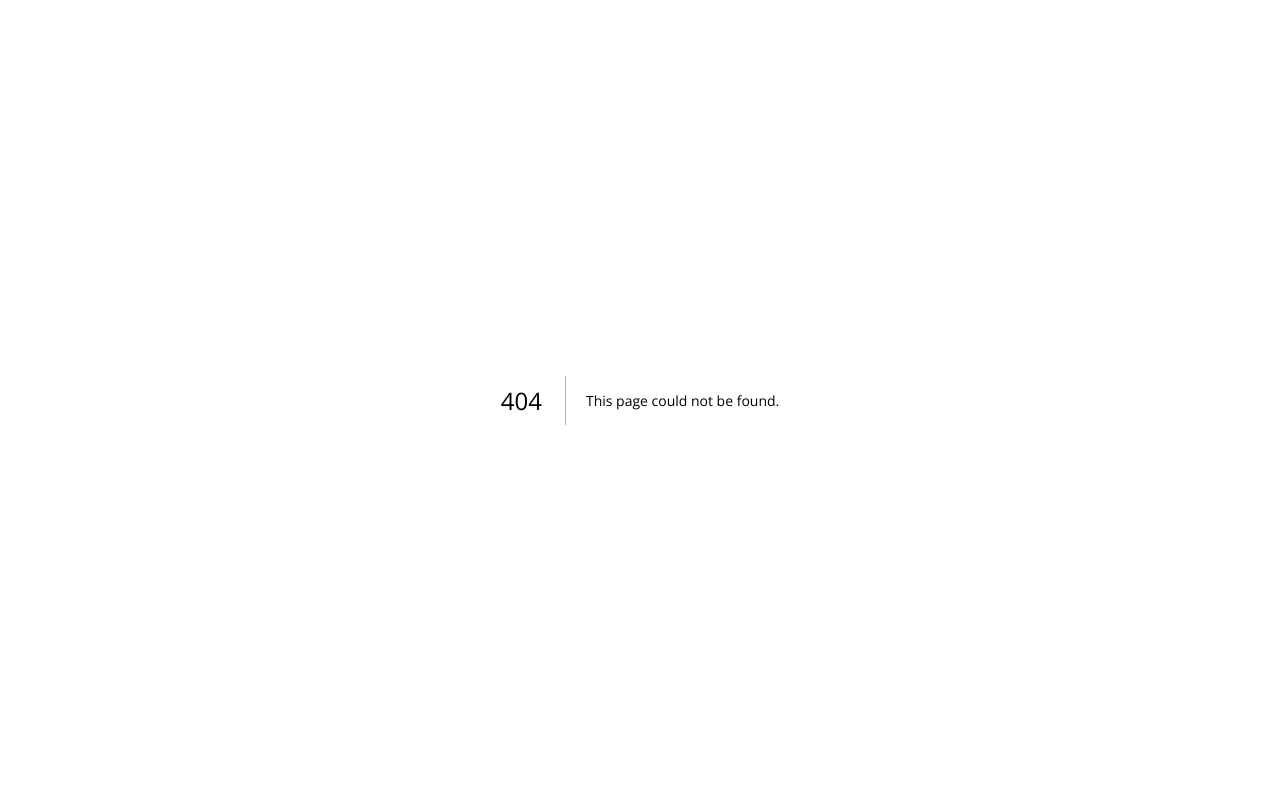
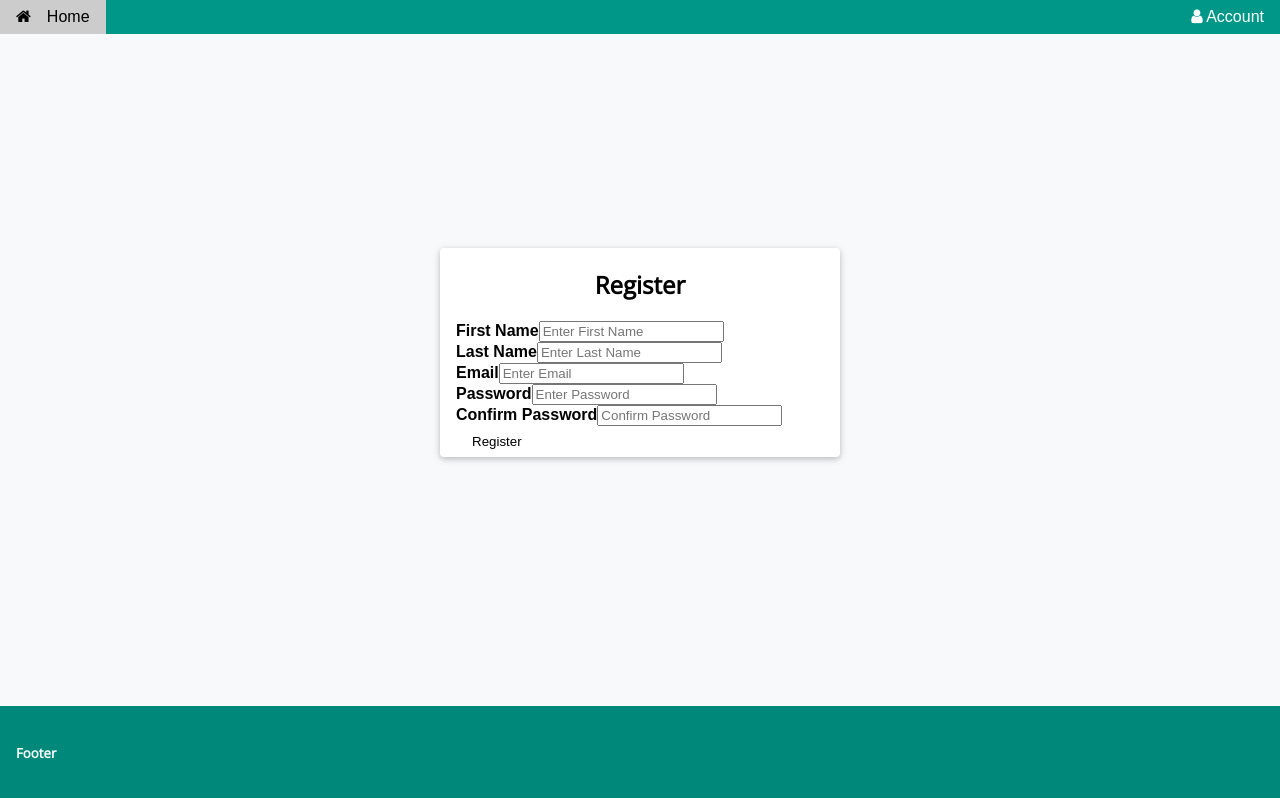
Before and after one commit to NotGatoz/opdracht-marktplaats, a Next.js app: page /auth/register in a window 1280 px wide. Before the commit this address had no page. Built offline with nearby package versions, Linux system fonts and the light colour scheme.

Commit message:
registration and login working

```diff
--- a/components/template.js
+++ b/components/template.js
@@ -1,19 +1,21 @@
 import React from 'react';
+import Link from 'next/link';
 
-export const Navbar = () => (
-  <>
-    {/* Navbar */}
+export function Navbar() {
+  return (
     <div className="top">
-      <div className="bar theme-d2 small">
-        <a href="#" className="bar-item button padding-large theme-d4"><i className="fa fa-home margin-right"></i>Home</a>
-        <a href="#" className="bar-item button right padding-large hover-white"><i className="fa fa-user"></i> Account</a>
+      <div className="bar theme-d2" style={{display: 'flex', justifyContent: 'space-between'}}>
+        <Link href="/" className="bar-item button small padding-small theme-d4"><i className="fa fa-home margin-right"></i>Home</Link>
+        <a href="#" className="bar-item button small hide-small padding-small hover-white"><i className="fa fa-user"></i> Account</a>
       </div>
     </div>
-  </>
-);
+  );
+}
 
-export const Footer = () => (
-  <footer className="container theme-d3 padding-16">
-    <h5>Footer</h5>
-  </footer>
-);
+export function Footer() {
+  return (
+    <footer className="container theme-d3 padding-16">
+      <h5>Footer</h5>
+    </footer>
+  );
+}
--- a/package.json
+++ b/package.json
@@ -8,6 +8,7 @@
     "start": "next start"
   },
   "dependencies": {
+    "@supabase/supabase-js": "^2.83.0",
     "next": "15.5.3",
     "react": "19.1.0",
     "react-dom": "19.1.0"
--- /dev/null
+++ b/pages/auth/register.js
@@ -0,0 +1,140 @@
+import React, { useState } from 'react';
+import Link from 'next/link';
+import { Navbar, Footer } from '../../components/template';
+import { supabase } from '../../utils/supabase';
+
+export default function Register() {
+  const [firstName, setFirstName] = useState('');
+  const [lastName, setLastName] = useState('');
+  const [email, setEmail] = useState('');
+  const [password, setPassword] = useState('');
+  const [confirmPassword, setConfirmPassword] = useState('');
+  const [loading, setLoading] = useState(false);
+  const [message, setMessage] = useState('');
+
+  const handleRegister = async (e) => {
+    e.preventDefault();
+    setLoading(true);
+    setMessage('');
+
+    if (password !== confirmPassword) {
+      setMessage('Passwords do not match');
+      setLoading(false);
+      return;
+    }
+
+    try {
+      const { data, error } = await supabase.auth.signUp({
+        email,
+        password,
+        options: {
+          data: {
+            first_name: firstName,
+            last_name: lastName,
+          }
+        }
+      });
+      if (error) throw error;
+
+      // Insert into users table
+      const { data: profileData, error: profileError } = await supabase
+        .from('users')
+        .insert([
+          {
+            name: firstName,
+            last_name: lastName,
+            email: email,
+            password: password, // Note: Storing password in plain text is insecure; consider hashing
+          }
+        ]);
+
+      if (profileError) {
+        console.error('Profile insert error:', profileError);
+        // Don't throw, as user is registered
+      }
+
+      setMessage('Registration successful! Please check your email for verification.');
+    } catch (error) {
+      setMessage(error.message);
+    } finally {
+      setLoading(false);
+    }
+  };
+
+  return (
+    <div className="theme-l5" style={{display: 'flex', flexDirection: 'column', minHeight: '100vh'}}>
+      <Navbar />
+
+      <div style={{flex: 1, display: 'flex', justifyContent: 'center', alignItems: 'center'}}>
+        <div className="card round white" style={{width: '400px'}}>
+          <div className="container">
+            <h2 className="center">Register</h2>
+            <form onSubmit={handleRegister}>
+              <div className="section">
+                <label htmlFor="firstName"><b>First Name</b></label>
+                <input
+                  type="text"
+                  placeholder="Enter First Name"
+                  name="firstName"
+                  required
+                  value={firstName}
+                  onChange={(e) => setFirstName(e.target.value)}
+                />
+              </div>
+              <div className="section">
+                <label htmlFor="lastName"><b>Last Name</b></label>
+                <input
+                  type="text"
+                  placeholder="Enter Last Name"
+                  name="lastName"
+                  required
+                  value={lastName}
+                  onChange={(e) => setLastName(e.target.value)}
+                />
+              </div>
+              <div className="section">
+                <label htmlFor="email"><b>Email</b></label>
+                <input
+                  type="email"
+                  placeholder="Enter Email"
+                  name="email"
+                  required
+                  value={email}
+                  onChange={(e) => setEmail(e.target.value)}
+                />
+              </div>
+              <div className="section">
+                <label htmlFor="password"><b>Password</b></label>
+                <input
+                  type="password"
+                  placeholder="Enter Password"
+                  name="password"
+                  required
+                  value={password}
+                  onChange={(e) => setPassword(e.target.value)}
+                />
+              </div>
+              <div className="section">
+                <label htmlFor="confirmPassword"><b>Confirm Password</b></label>
+                <input
+                  type="password"
+                  placeholder="Confirm Password"
+                  name="confirmPassword"
+                  required
+                  value={confirmPassword}
+                  onChange={(e) => setConfirmPassword(e.target.value)}
+                />
+              </div>
+              <button type="submit" className="button block theme-l1" disabled={loading}>
+                {loading ? 'Registering...' : 'Register'}
+              </button>
+            </form>
+            {message && <p className="center" style={{color: message.includes('successful') ? 'green' : 'red'}}>{message}</p>}
+          </div>
+        </div>
+      </div>
+
+      <Footer />
+    </div>
+  );
+}
--- /dev/null
+++ b/utils/supabase.js
@@ -0,0 +1,6 @@
+import { createClient } from '@supabase/supabase-js';
+
+const supabaseUrl = 'https://inicfjsfdwcrpjjhhnzz.supabase.co';
+const supabaseAnonKey = 'eyJhbGciOiJIUzI1NiIsInR5cCI6IkpXVCJ9.eyJpc3MiOiJzdXBhYmFzZSIsInJlZiI6ImluaWNmanNmZHdjcnBqamhobnp6Iiwicm9sZSI6ImFub24iLCJpYXQiOjE3NjM1MTg0MzcsImV4cCI6MjA3OTA5NDQzN30.046IUAd6DP_hfFRBrNrSkto3_riJuqeUxDCyjoI5a6U';
+
+export const supabase = createClient(supabaseUrl, supabaseAnonKey);
```
Also changed, not shown: pages/auth/login.js (added, +71 -0 lines), pages/index.js (+62 -4 lines), 2 other files (tests, documents, lock files or other folders).
